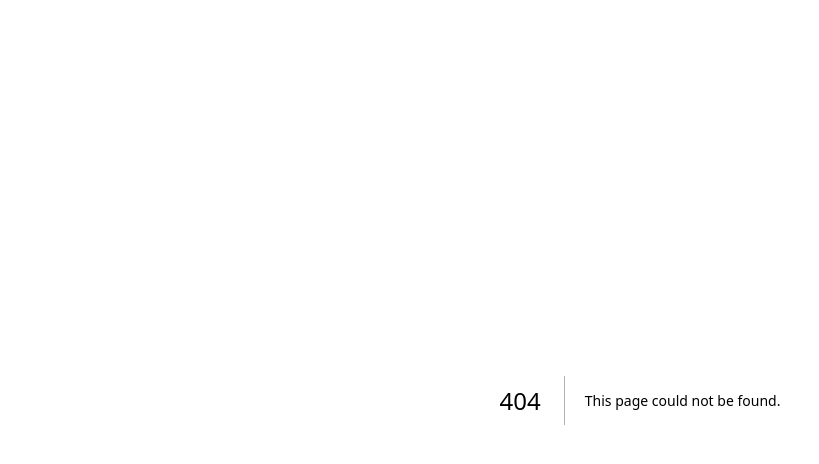
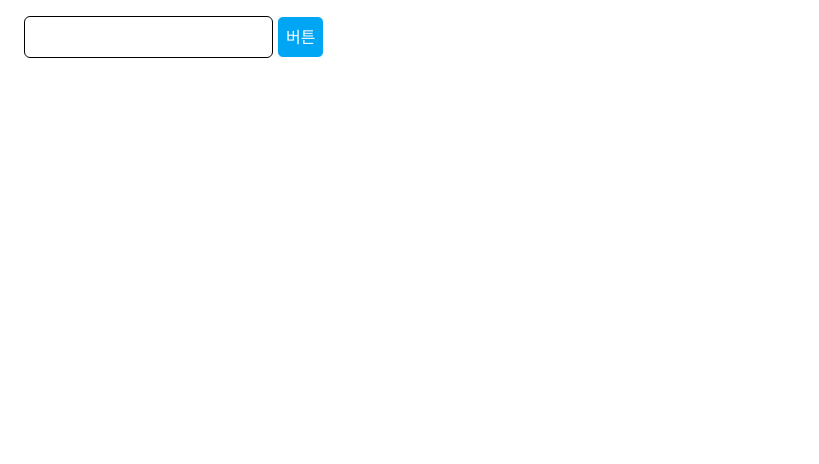
Before and after one commit to Seokyung/TailwindCSS_Study, a Next.js app: page /ch13 in a window 1280 px wide. Before the commit this address had no page. Shown: the top 464 px of the page, without its empty margins (0-819 px from the left). Built offline with nearby package versions, Linux system fonts and the light colour scheme.

Commit message:
[2-13] Hover, focus 등 상태

```diff
--- /dev/null
+++ b/src/app/ch13/page.tsx
@@ -0,0 +1,17 @@
+const Home = () => {
+  return (
+    <div className="m-2 space-x-1">
+      {/* focus:클래스이름 으로 적용 */}
+      <input
+        type="text"
+        className="rounded-md border p-2 focus:ring-2 focus:ring-amber-300 focus:ring-offset-2 focus:outline-none"
+      />
+      {/* hover:클래스이름 으로 적용 */}
+      <button className="rounded-md border bg-sky-500 p-2 text-white hover:bg-sky-600">
+        버튼
+      </button>
+    </div>
+  );
+};
+
+export default Home;
--- a/src/app/page.tsx
+++ b/src/app/page.tsx
@@ -46,6 +46,8 @@ const day1List: PageLink[] = [
     id: 12,
     name: "Tailwind css 커스텀 실습",
   },
+  { id: 13, name: "Hover, focus 등 상태" },
+  { id: 14, name: "Hover, focus 실습" },
 ];
 
 export default function Home() {
```
